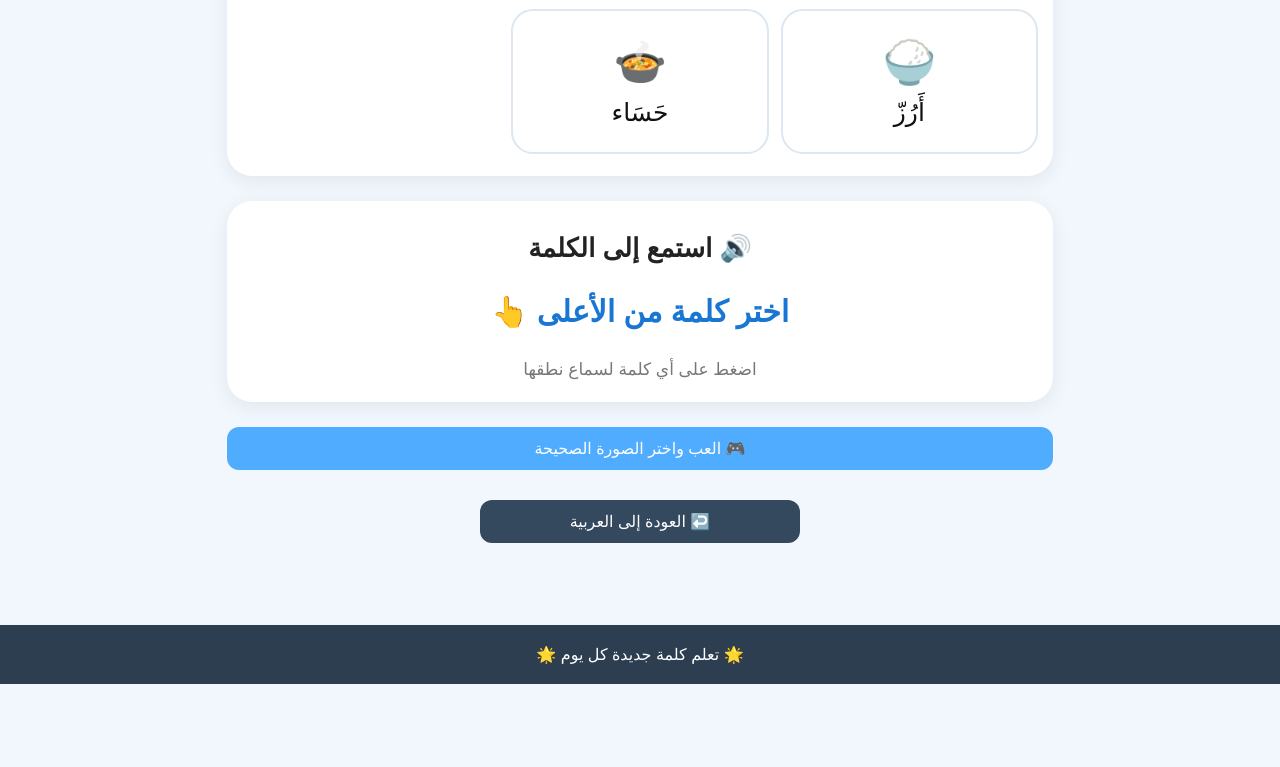
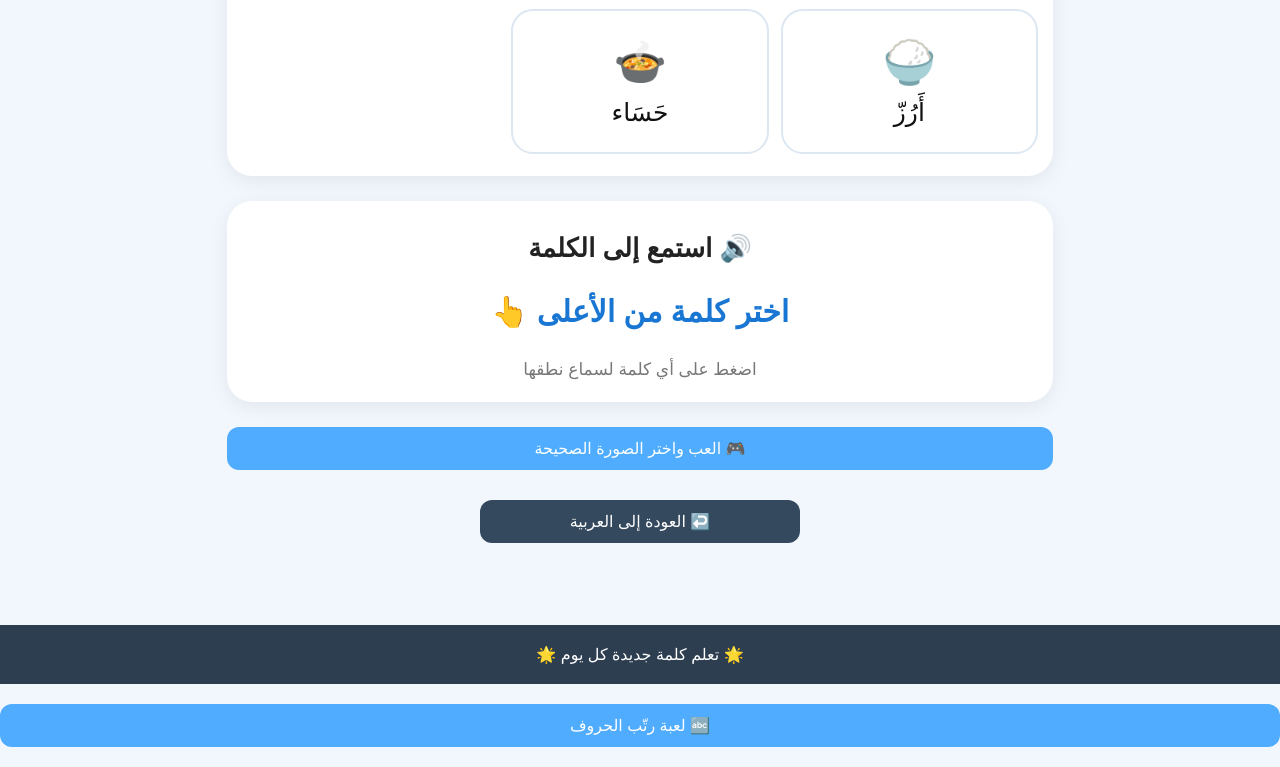
Before and after one commit to titanicjawad6426-collab/ataalam-alqiraa, a website: page arabic-words.html in a window 1280 px wide. Shown: the part 5408-6175 px from the top of the page. Before the commit the page ends 6092 px from the top, so only its background shows below. Drawn offline with Linux system fonts and the light colour scheme.

Commit message:
Update arabic-words.html

```diff
--- a/arabic-words.html
+++ b/arabic-words.html
@@ -433,5 +433,10 @@ function speakWord(word, button) {
 
 </script>
 
+<a href="arabic-arrange-game.html"
+   class="open-button"
+   style="display:block;text-align:center;text-decoration:none;margin:20px auto;">
+   🔤 لعبة رتّب الحروف
+</a>
 </body>
 </html>
```
